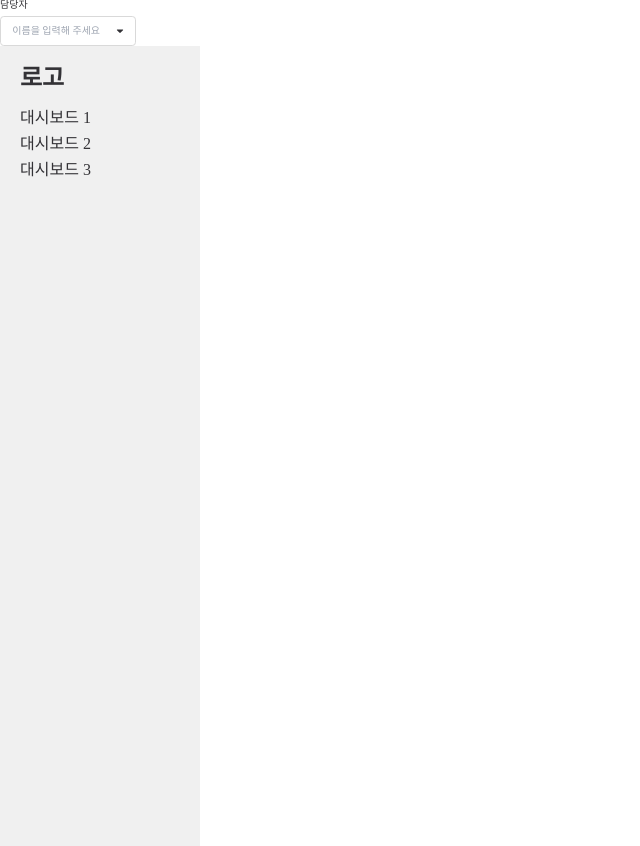
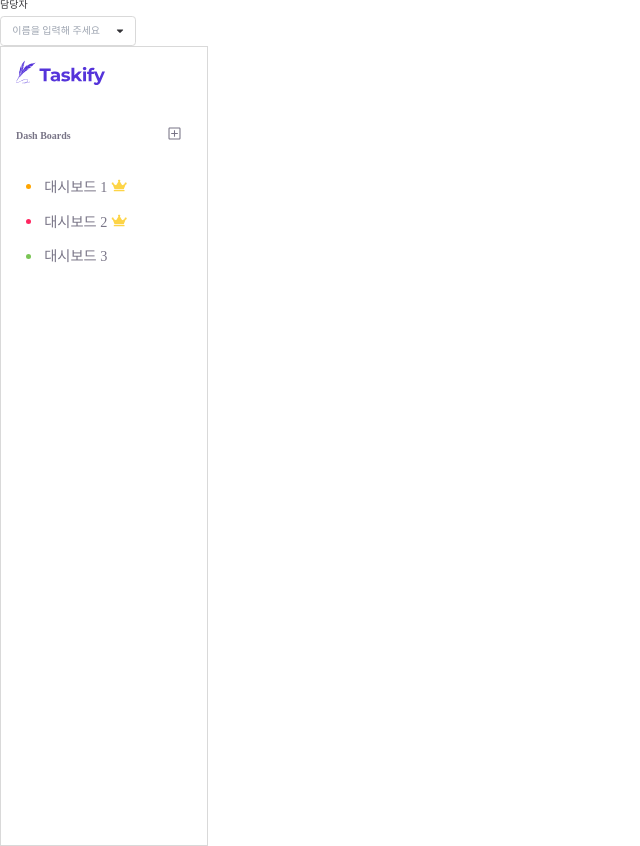
Before and after one commit to sprint-part3-team11/taskify, a Next.js app: page /jy in a window 1280 px wide. Shown: the whole page, without its empty margins (0-640 px from the left). Built offline with nearby package versions, Linux system fonts and the light colour scheme.

Commit message:
style: 사이드바 구현

```diff
--- a/src/components/common/SideBar.tsx
+++ b/src/components/common/SideBar.tsx
@@ -1,31 +1,59 @@
 import { useRouter } from 'next/router';
 import { useState } from 'react';
+import CircleColor from './CircleColor';
 import styled from 'styled-components';
+import AddDashBoardIcon from '@/public/icon/addDashboardBox.svg';
+import CreateByMe from '@/public/icon/creatByMe.svg';
+import LogoIcon from '@/public/icon/logo.svg';
+import LogoText from '@/public/icon/logoText.svg';
 
 const S = {
   SidebarWrapper: styled.div`
-    background-color: #f0f0f0;
-    width: 200px;
+    width: 20.75rem;
     height: 100vh;
-    padding: 20px;
+    padding: 1.25rem 1.5rem;
+    border: 1px solid ${({ theme }) => theme.color.grayLight};
+    background-color: ${({ theme }) => theme.color.white};
   `,
   Logo: styled.div`
-    font-size: 24px;
-    font-weight: bold;
-    margin-bottom: 20px;
+    margin-bottom: 3.75rem;
     cursor: pointer;
+  `,
+  AddDashBoard: styled.div`
+    display: flex;
+    align-items: center;
+    margin-bottom: 2.625rem;
+  `,
+  AddText: styled.span`
+    padding-top: 3%;
+    color: ${({ theme }) => theme.color.grayDark};
+    font-size: 1rem;
+    font-weight: 700;
+    margin-right: 9.5rem;
+  `,
+  AddDashBoardIcon: styled(AddDashBoardIcon)`
+    cursor: pointer;
+  `,
+  DashboardItemWrapper: styled.div`
+    display: flex;
+    align-items: center;
+    padding: 10px;
   `,
   DashboardItem: styled.li<{ active: boolean }>`
     cursor: pointer;
-    margin-bottom: 10px;
-    font-size: 16px;
+    color: ${({ theme }) => theme.color.grayDark};
+    font-size: 1.425rem;
+    font-weight: 500;
     ${({ active }) => active && `font-weight: bold;`}
+    margin-left: 1.325rem;
   `,
 };
 
 interface DashboardProps {
   id: string;
+  color: string;
   name: string;
+  createdByMe: boolean;
 }
 
 interface SidebarProps {
@@ -47,19 +75,28 @@ const Sidebar: React.FC<SidebarProps> = ({ dashboards }) => {
 
   return (
     <S.SidebarWrapper>
-      <S.Logo onClick={handleLogoClick}>로고</S.Logo>
+      <S.Logo onClick={handleLogoClick}>
+        <LogoIcon />
+        <LogoText />
+      </S.Logo>
+      <S.AddDashBoard>
+        <S.AddText>Dash Boards</S.AddText>
+        <S.AddDashBoardIcon />
+      </S.AddDashBoard>
       <ul>
         {updatedDashboards.map((dashboard) => (
-          <S.DashboardItem
-            key={dashboard.id}
-            active={dashboard.id === router.query.dashboardId}
-            onClick={() => handleDashboardClick(dashboard.id)}
-          >
-            {dashboard.name} {dashboard.id === router.query.dashboardId && '👑'}
-          </S.DashboardItem>
+          <S.DashboardItemWrapper key={dashboard.id}>
+            <CircleColor color={dashboard.color} />
+            <S.DashboardItem
+              active={dashboard.id === router.query.dashboardId}
+              onClick={() => handleDashboardClick(dashboard.id)}
+            >
+              {dashboard.name} {dashboard.createdByMe && <CreateByMe />}
+            </S.DashboardItem>
+          </S.DashboardItemWrapper>
         ))}
       </ul>
-      {/* 여기에 모달 추가  */}
+      {/* 모달 추가 */}
     </S.SidebarWrapper>
   );
 };
--- a/src/pages/jy.tsx
+++ b/src/pages/jy.tsx
@@ -12,9 +12,9 @@ const selectBoxOptions = [
 ];
 
 const dashboards = [
-  { id: '1', name: '대시보드 1' },
-  { id: '2', name: '대시보드 2' },
-  { id: '3', name: '대시보드 3' },
+  { id: '1', color: '#FFA500', name: '대시보드 1', createdByMe: true },
+  { id: '2', color: '#FF2660', name: '대시보드 2', createdByMe: true },
+  { id: '3', color: '#7AC555', name: '대시보드 3', createdByMe: false },
 ];
 function jy() {
   return (
```
